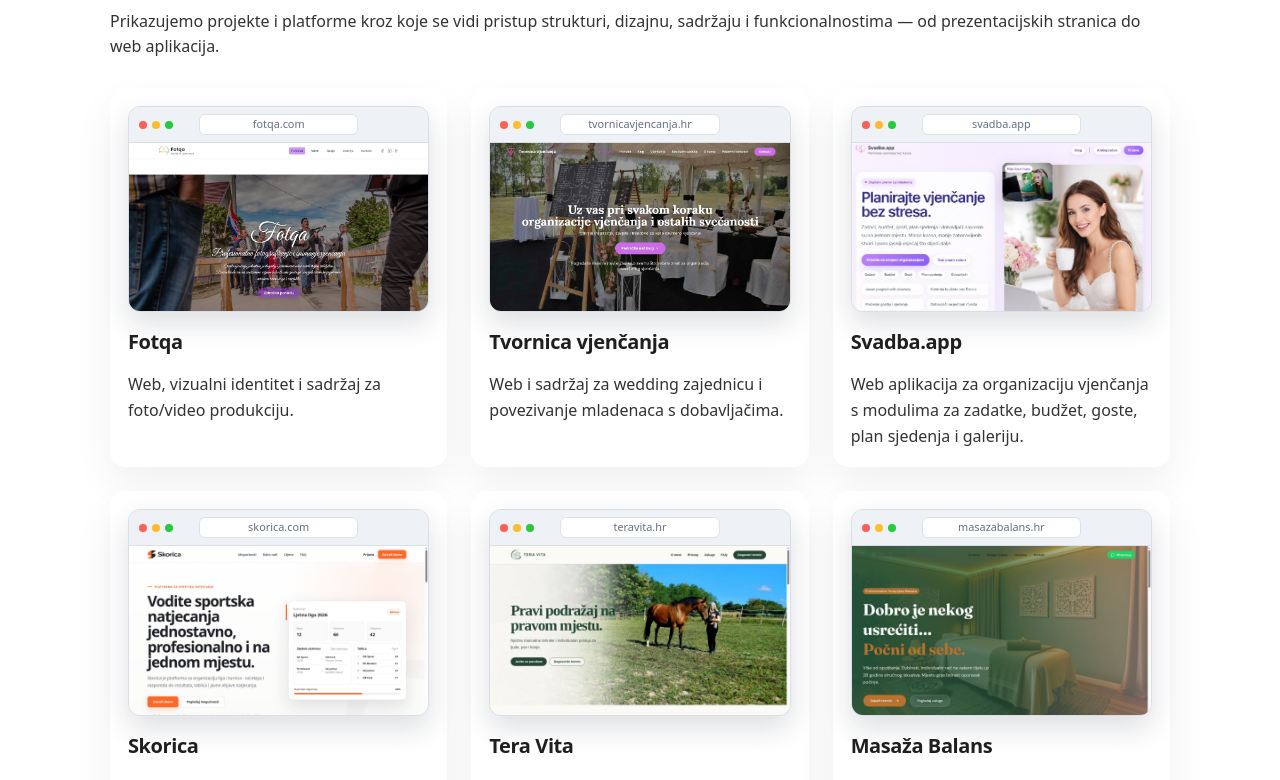
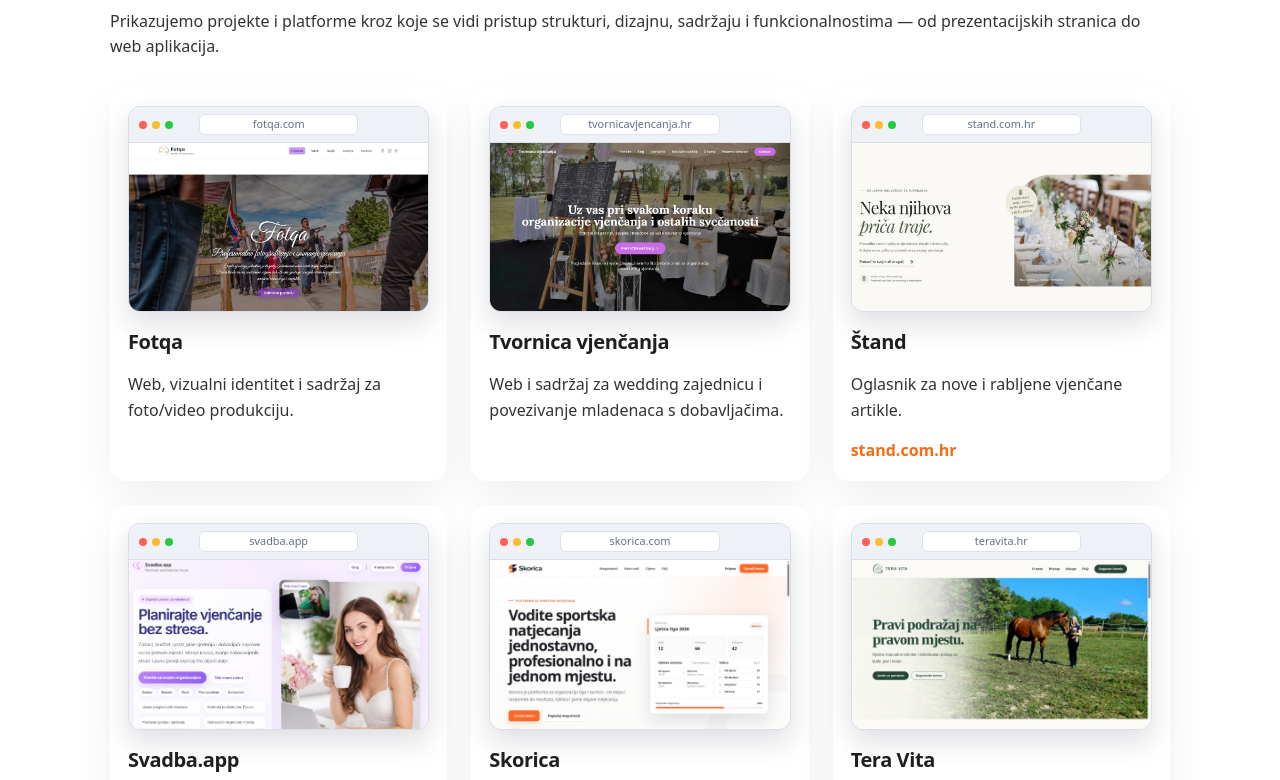
Before and after one commit to Ren0g/promar, a Next.js app: page / in a window 1280 px wide. Shown: the part 3350-4130 px from the top of the page. Built offline with nearby package versions, Linux system fonts and the light colour scheme.

Commit message:
Dodaj Štand među primjere radova

```diff
--- a/app/page.jsx
+++ b/app/page.jsx
@@ -246,6 +246,21 @@ export default function HomePage() {
 
             <div className="reference-card">
               <ReferenceMockup
+                src="/images/reference-stand.jpg"
+                alt="Naslovnica oglasnika Štand"
+                url="stand.com.hr"
+              />
+              <h3>Štand</h3>
+              <p>Oglasnik za nove i rabljene vjenčane artikle.</p>
+              <p>
+                <a href="https://stand.com.hr" target="_blank" rel="noreferrer">
+                  stand.com.hr
+                </a>
+              </p>
+            </div>
+
+            <div className="reference-card">
+              <ReferenceMockup
                 src="/images/reference-svadba.jpg"
                 alt="Svadba.app primjer aplikacije"
                 url="svadba.app"
```
Also changed, not shown: app/reference/page.jsx (+10 -1 lines), public/images/reference-stand.jpg (added).
